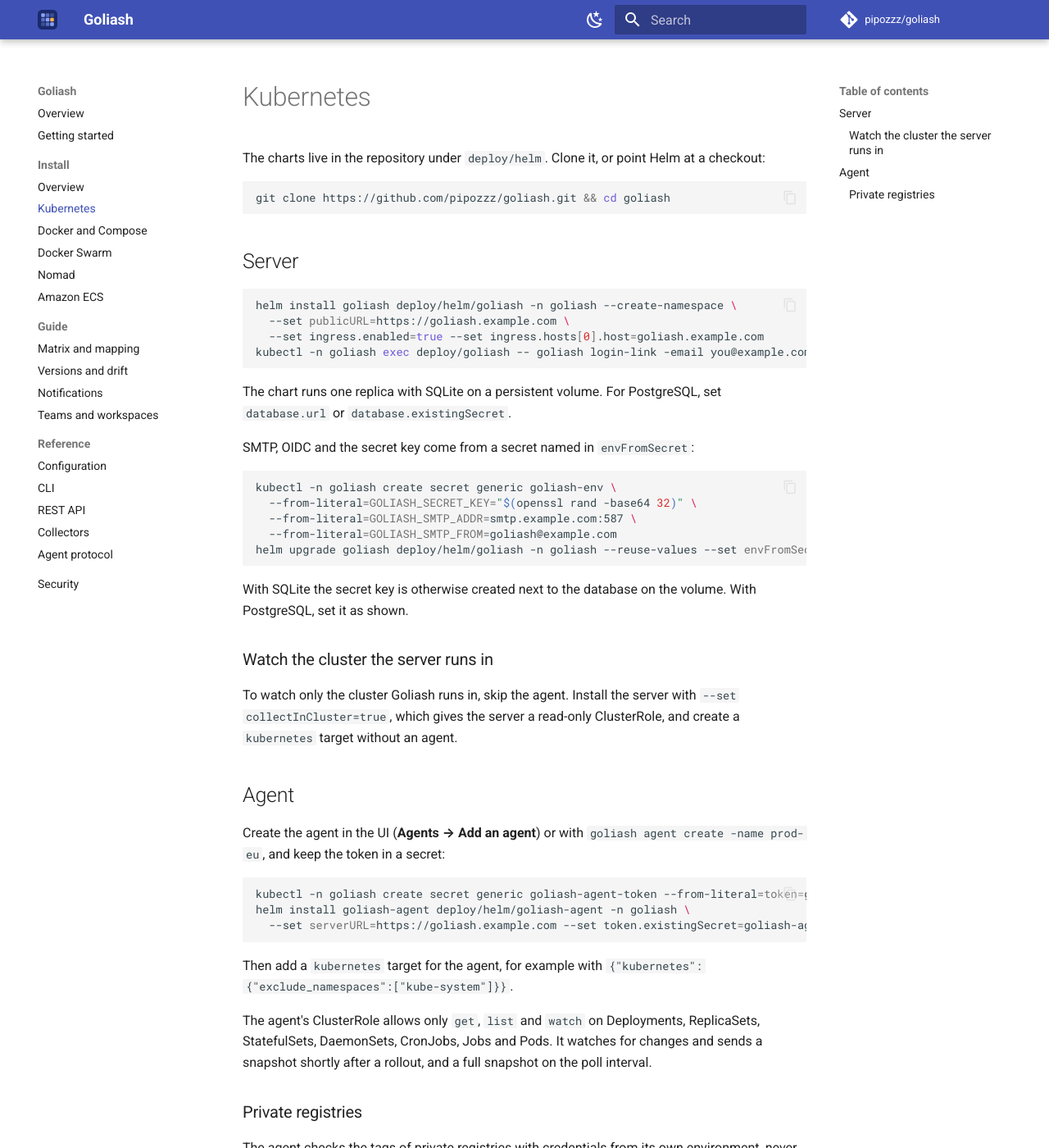
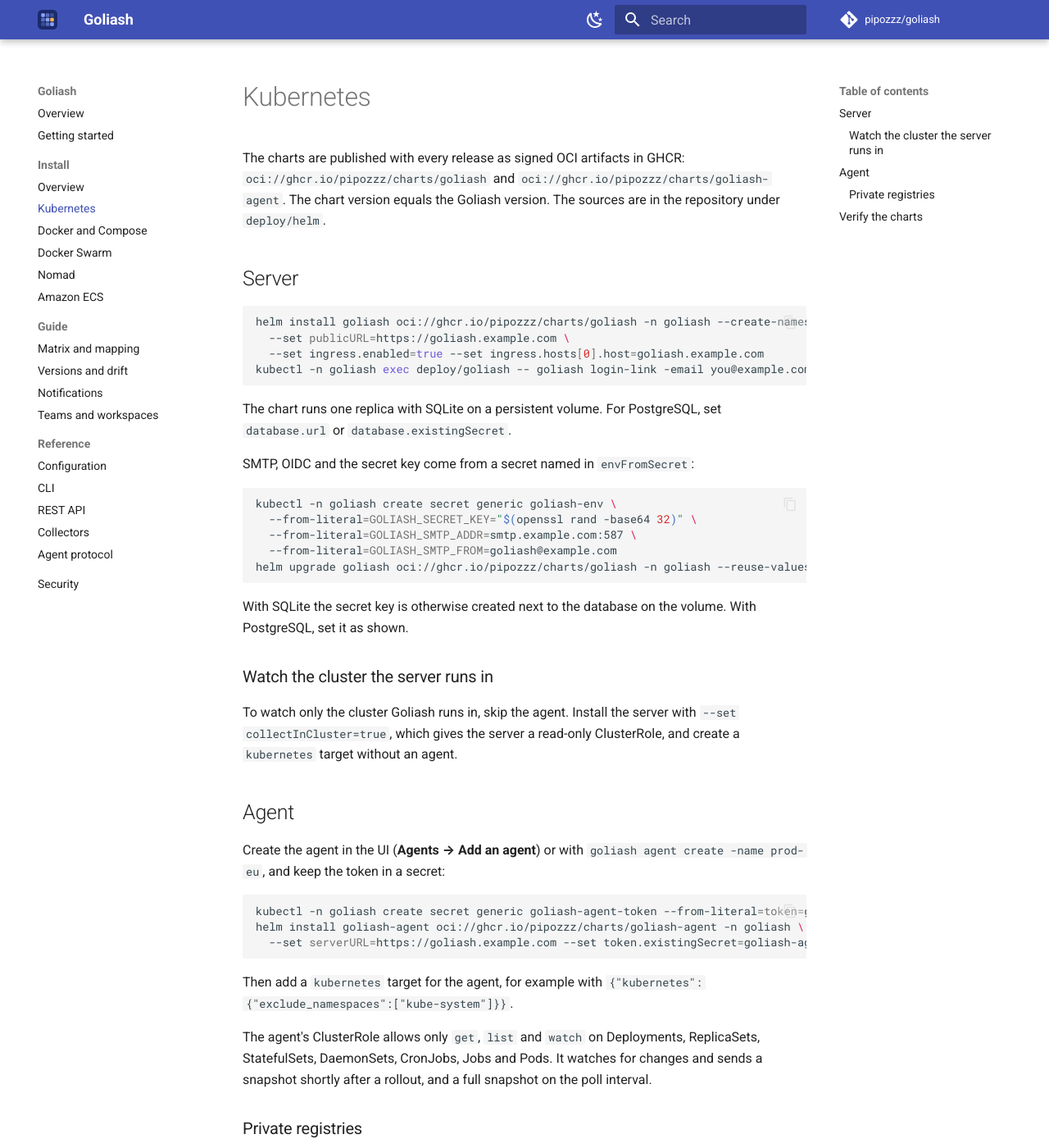
Before and after one commit to pipozzz/goliash, an MkDocs documentation site: the page built from docs/install/kubernetes.md, in a window 1280 px wide and 1400 px high. Shown: the whole window at 82% size. Built offline with MkDocs 1.6.1 and Material for MkDocs 9.7.7, drawn with Linux system fonts in a browser that asks for light colours; comment, search, counter and statistics services are not loaded; some of the changed text lies outside the part shown.

Commit message:
feat(deploy): Helm charts in GHCR and a Grafana dashboard
Releases now publish both charts as signed OCI artifacts
(oci://ghcr.io/pipozzz/charts/goliash and …/goliash-agent), versioned
like Goliash, from a reusable workflow that can also publish an older
tag. A Grafana dashboard for /metrics shows what runs where, open drift,
services behind upstream per environment and services running more than
one version. The docs install from the OCI charts.

Co-Authored-By: Claude Opus 5.5 <noreply@anthropic.com>

````diff
--- a/docs/install/kubernetes.md
+++ b/docs/install/kubernetes.md
@@ -1,15 +1,13 @@
 # Kubernetes
 
-The charts live in the repository under `deploy/helm`. Clone it, or point Helm at a checkout:
-
-```sh
-git clone https://github.com/pipozzz/goliash.git && cd goliash
-```
+The charts are published with every release as signed OCI artifacts in GHCR:
+`oci://ghcr.io/pipozzz/charts/goliash` and `oci://ghcr.io/pipozzz/charts/goliash-agent`. The chart version equals the
+Goliash version. The sources are in the repository under `deploy/helm`.
 
 ## Server
 
 ```sh
-helm install goliash deploy/helm/goliash -n goliash --create-namespace \
+helm install goliash oci://ghcr.io/pipozzz/charts/goliash -n goliash --create-namespace \
   --set publicURL=https://goliash.example.com \
   --set ingress.enabled=true --set ingress.hosts[0].host=goliash.example.com
 kubectl -n goliash exec deploy/goliash -- goliash login-link -email you@example.com
@@ -25,7 +23,7 @@ kubectl -n goliash create secret generic goliash-env \
   --from-literal=GOLIASH_SECRET_KEY="$(openssl rand -base64 32)" \
   --from-literal=GOLIASH_SMTP_ADDR=smtp.example.com:587 \
   --from-literal=GOLIASH_SMTP_FROM=goliash@example.com
-helm upgrade goliash deploy/helm/goliash -n goliash --reuse-values --set envFromSecret=goliash-env
+helm upgrade goliash oci://ghcr.io/pipozzz/charts/goliash -n goliash --reuse-values --set envFromSecret=goliash-env
 ```
 
 With SQLite the secret key is otherwise created next to the database on the volume. With PostgreSQL, set it as
@@ -43,7 +41,7 @@ token in a secret:
 
 ```sh
 kubectl -n goliash create secret generic goliash-agent-token --from-literal=token=glsh_agent_…
-helm install goliash-agent deploy/helm/goliash-agent -n goliash \
+helm install goliash-agent oci://ghcr.io/pipozzz/charts/goliash-agent -n goliash \
   --set serverURL=https://goliash.example.com --set token.existingSecret=goliash-agent-token
 ```
 
@@ -64,6 +62,14 @@ Put them in a secret and name it in `credentialsSecret`; every key becomes a fil
 For Amazon ECR on EKS, give the agent an IAM role with `ecr:ListImages` through IRSA:
 
 ```sh
-helm upgrade goliash-agent deploy/helm/goliash-agent -n goliash --reuse-values \
+helm upgrade goliash-agent oci://ghcr.io/pipozzz/charts/goliash-agent -n goliash --reuse-values \
   --set-string 'serviceAccount.annotations.eks\.amazonaws\.com/role-arn=arn:aws:iam::123456789012:role/goliash-agent'
 ```
+
+## Verify the charts
+
+```sh
+cosign verify ghcr.io/pipozzz/charts/goliash:0.2.0 \
+  --certificate-identity-regexp '^https://github.com/pipozzz/goliash/' \
+  --certificate-oidc-issuer https://token.actions.githubusercontent.com
+```
````
Also changed, not shown: README.md (+3 -1 lines), deploy/README.md (+2 -2 lines), docs/guide/notifications.md (+14 -0 lines), 5 other files.
